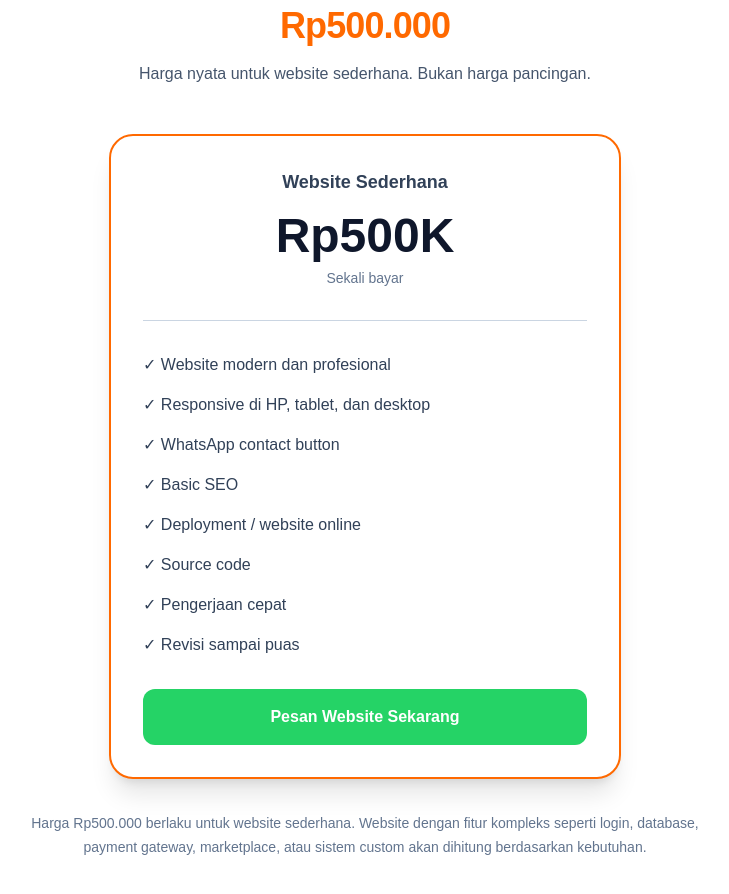
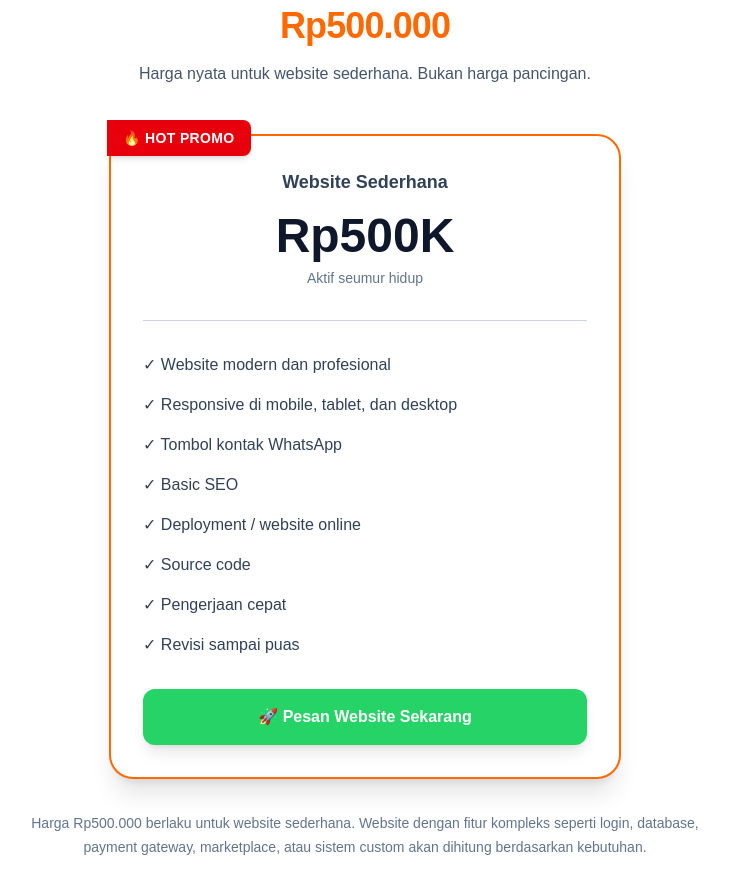
Before and after one commit to herfando/jasa-website-termurah-didunia, a Next.js app in the folder frontend/: page /id in a window 1280 px wide. Shown: the part 1701-2595 px from the top of the page, without its empty margins (275-1004 px from the left). Built offline with nearby package versions, Linux system fonts and the light colour scheme.

Commit message:
modified:   frontend/app/globals.css         modified:   frontend/components/en/Pricing.tsx         modified:   frontend/components/id/Pricing.tsx

```diff
--- a/frontend/app/globals.css
+++ b/frontend/app/globals.css
@@ -5,6 +5,32 @@
 :root {
   --background: #ffffff;
   --foreground: #0f172a;
+}
+
+@keyframes cta-shake {
+  0%,
+  100% {
+    transform: translateX(0);
+  }
+
+  10%,
+  30%,
+  50%,
+  70%,
+  90% {
+    transform: translateX(-3px);
+  }
+
+  20%,
+  40%,
+  60%,
+  80% {
+    transform: translateX(3px);
+  }
+}
+
+.cta-shake {
+  animation: cta-shake 0.8s ease-in-out infinite;
 }
 
 @keyframes wiggle {
--- a/frontend/components/en/Pricing.tsx
+++ b/frontend/components/en/Pricing.tsx
@@ -17,7 +17,12 @@ export default function Pricing() {
           </p>
         </div>
 
-        <div className="mx-auto mt-12 max-w-lg rounded-3xl border-2 border-orange-500 bg-white p-8 shadow-xl dark:bg-slate-900">
+        <div className="relative mx-auto mt-12 max-w-lg rounded-3xl border-2 border-orange-500 bg-white p-8 shadow-xl dark:bg-slate-900">
+          {/* HOT PROMO */}
+          <div className="absolute -left-1 -top-4 rounded-r-lg bg-red-600 px-4 py-2 text-sm font-black uppercase tracking-wide text-white shadow-md">
+            🔥 HOT PROMO
+          </div>
+
           <div className="text-center">
             <p className="text-lg font-bold text-slate-700 dark:text-slate-200">
               Simple Website
@@ -47,9 +52,9 @@ export default function Pricing() {
 
           <a
             href="https://wa.me/6282213114640?text=Hi%2C%20I%27d%20like%20to%20ask%20about%20your%20website%20development%20service."
-            className="mt-8 block rounded-xl bg-[#25D366] px-6 py-4 text-center font-bold text-white transition hover:bg-[#128C7E]"
+            className="cta-shake mt-8 block rounded-xl bg-[#25D366] px-6 py-4 text-center font-bold text-white shadow-lg transition hover:scale-105 hover:bg-[#128C7E]"
           >
-            Order Your Website
+            🚀 Order Your Website Now
           </a>
         </div>
 
--- a/frontend/components/id/Pricing.tsx
+++ b/frontend/components/id/Pricing.tsx
@@ -17,7 +17,12 @@ export default function Pricing() {
           </p>
         </div>
 
-        <div className="mx-auto mt-12 max-w-lg rounded-3xl border-2 border-orange-500 bg-white p-8 shadow-xl dark:bg-slate-900">
+        <div className="relative mx-auto mt-12 max-w-lg rounded-3xl border-2 border-orange-500 bg-white p-8 shadow-xl dark:bg-slate-900">
+          {/* HOT PROMO */}
+          <div className="absolute -left-1 -top-4 rounded-r-lg bg-red-600 px-4 py-2 text-sm font-black uppercase tracking-wide text-white shadow-md">
+            🔥 HOT PROMO
+          </div>
+
           <div className="text-center">
             <p className="text-lg font-bold text-slate-700 dark:text-slate-200">
               Website Sederhana
@@ -28,7 +33,7 @@ export default function Pricing() {
             </div>
 
             <p className="mt-2 text-sm text-slate-500 dark:text-slate-400">
-              Sekali bayar
+              Aktif seumur hidup
             </p>
           </div>
 
@@ -36,8 +41,8 @@ export default function Pricing() {
 
           <ul className="space-y-4 text-slate-700 dark:text-slate-200">
             <li>✓ Website modern dan profesional</li>
-            <li>✓ Responsive di HP, tablet, dan desktop</li>
-            <li>✓ WhatsApp contact button</li>
+            <li>✓ Responsive di mobile, tablet, dan desktop</li>
+            <li>✓ Tombol kontak WhatsApp</li>
             <li>✓ Basic SEO</li>
             <li>✓ Deployment / website online</li>
             <li>✓ Source code</li>
@@ -47,9 +52,9 @@ export default function Pricing() {
 
           <a
             href="https://wa.me/6282213114640?text=Halo%20kak%2C%20saya%20mau%20tanya%20tentang%20jasa%20pembuatan%20website"
-            className="mt-8 block rounded-xl bg-[#25D366] px-6 py-4 text-center font-bold text-white transition hover:bg-[#128C7E]"
+            className="cta-shake mt-8 block rounded-xl bg-[#25D366] px-6 py-4 text-center font-bold text-white shadow-lg transition hover:scale-105 hover:bg-[#128C7E]"
           >
-            Pesan Website Sekarang
+            🚀 Pesan Website Sekarang
           </a>
         </div>
 
```
